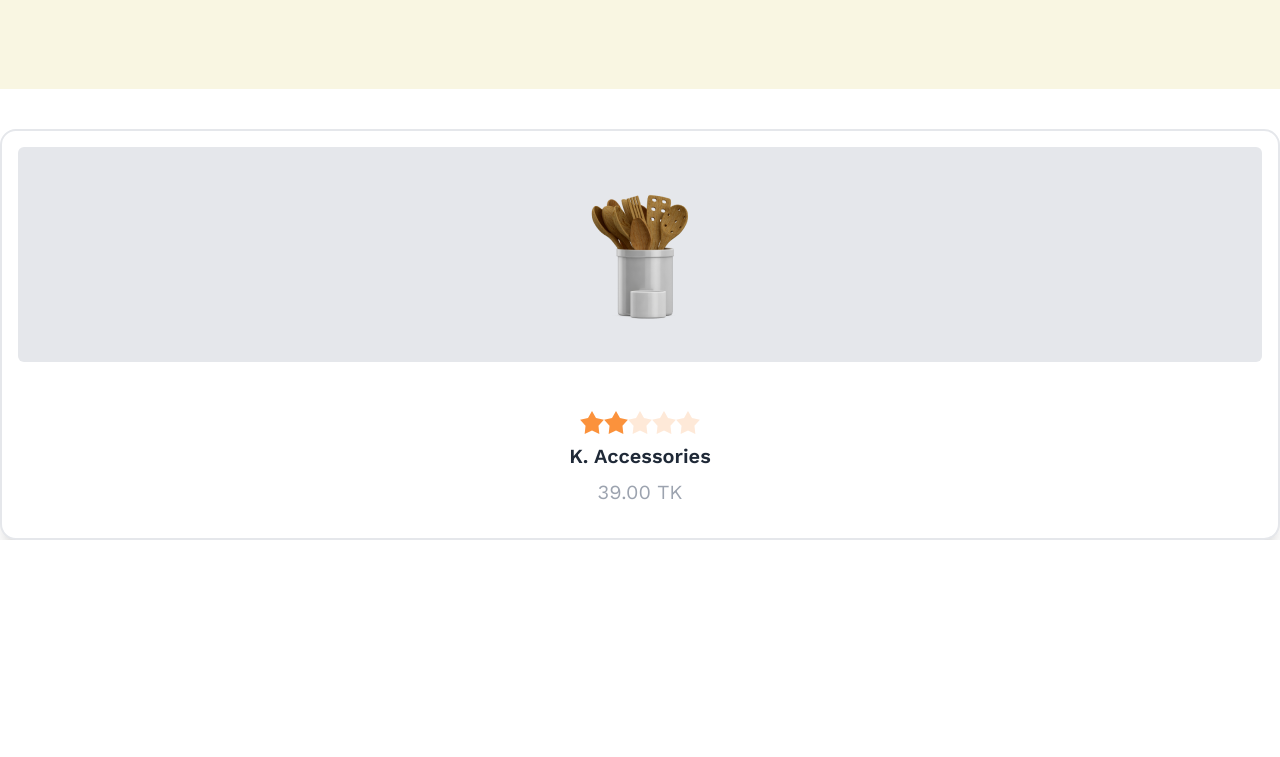
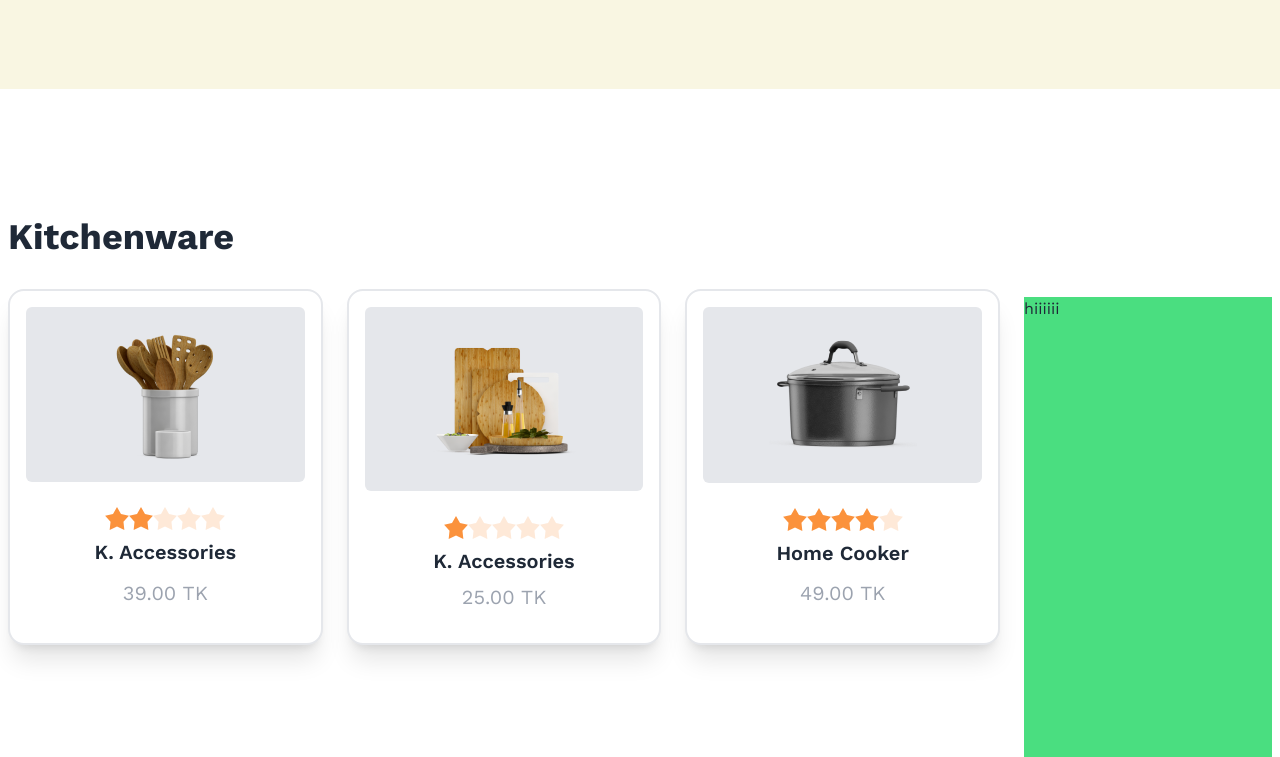
Before and after one commit to codeninja-404/summer-sale, a plain HTML site: page index.html in a window 1280 px wide. Shown: the part 551-1308 px from the top of the page. Before the commit the page ends 1091 px from the top, so only its background shows below. Drawn offline with nearby package versions, Linux system fonts and the light colour scheme.

Commit message:
kitchenware cection complete

```diff
--- a/index.html
+++ b/index.html
@@ -20,6 +20,11 @@
       tailwind.config = {
         theme: {
           extend: {
+            screen:{
+                xsm:{
+                    max:"642px"
+                }
+            },
             fontFamily: {
               work: ["Work Sans", "sans-serif"],
             },
@@ -32,8 +37,8 @@
     <header>
         <!-- hero section -->
       <div class="hero bg-[#F9F6E2]">
-        <div class="hero-content flex-col lg:flex-row-reverse lg:p-16 bg-[#F9F6E2]">
-          <img src="/images/Summer 1.png" class="max-w-lg  " />
+        <div class="  hero-content flex-col lg:flex-row-reverse lg:p-16 bg-[#F9F6E2]">
+          <img src="/images/Summer 1.png" class="xsm:max-w-md md:max-w-lg  " />
           <div class="text-center space-y-6 ">
             <h3 class="text-2xl font-medium">---SALE FEVER---</h3>
             <h1 class="text-5xl font-bold lg:w-4/5 mx-auto">
@@ -51,17 +56,18 @@
       </div>
     </header>
     <main>
-        <section class="container mx-auto mt-10">
+        <section class="container px-2 mx-auto mt-24 md:flex gap-6">
             <!-- products section -->
-            <div>
+            <div class="md:w-w-2/3 lg:w-4/5">
                 <!-- Kitchenware section -->
-                <div>
+                <h1 class="text-4xl font-bold py-8">Kitchenware</h1>
+                <div class="grid xsm:grid-cols-1 md:grid-cols-2 lg:grid-cols-3 gap-6">
                     <!-- CARD 1 IN KIT -->
                     <div class="card bg-base-100 shadow-xl border-2">
-                        <figure class="px-10 py-10 bg-gray-200 m-4 rounded-md">
+                        <figure class="px-10 py-5 bg-gray-200 m-4 rounded-md">
                             <img src="/images/prod1.png" alt="Shoes" class=" " />
                         </figure>
-                        <div class="card-body items-center text-center">
+                        <div class="card-body items-center text-center pt-2">
                             <div class="rating">
                                 <input type="radio" name="rating-2" class="mask mask-star-2 bg-orange-400" />
                                 <input type="radio" name="rating-2" class="mask mask-star-2 bg-orange-400" checked />
@@ -73,15 +79,49 @@
                           <p class="text-xl text-gray-400"><span>39.00</span> TK</p>
                         </div>
                       </div>
+                    <!-- CARD 2 IN KIT -->
+                    <div class="card bg-base-100 shadow-xl border-2">
+                        <figure class="px-10 py-5 bg-gray-200 m-4 rounded-md">
+                            <img src="/images/prod2.png" alt="Shoes" class=" " />
+                        </figure>
+                        <div class="card-body items-center text-center pt-2">
+                            <div class="rating">
+                                <input type="radio" name="rating-1" class="mask mask-star-2 bg-orange-400" checked />
+                                <input type="radio" name="rating-1" class="mask mask-star-2 bg-orange-400"  />
+                                <input type="radio" name="rating-1" class="mask mask-star-2 bg-orange-400" />
+                                <input type="radio" name="rating-1" class="mask mask-star-2 bg-orange-400" />
+                                <input type="radio" name="rating-1" class="mask mask-star-2 bg-orange-400" />
+                              </div>
+                          <p class="text-xl font-semibold">K. Accessories</p>
+                          <p class="text-xl text-gray-400"><span>25.00</span> TK</p>
+                        </div>
+                      </div>
+                    <!-- CARD 3 IN KIT -->
+                    <div class="card bg-base-100 shadow-xl border-2">
+                        <figure class="px-10 py-5 bg-gray-200 m-4 rounded-md">
+                            <img src="/images/prod3.png" alt="Shoes" class=" " />
+                        </figure>
+                        <div class="card-body items-center text-center pt-2">
+                            <div class="rating">
+                                <input type="radio" name="rating-3" class="mask mask-star-2 bg-orange-400"  />
+                                <input type="radio" name="rating-3" class="mask mask-star-2 bg-orange-400" />
+                                <input type="radio" name="rating-1" class="mask mask-star-2 bg-orange-400"  />
+                                <input type="radio" name="rating-3" class="mask mask-star-2 bg-orange-400" checked />
+                                <input type="radio" name="rating-3" class="mask mask-star-2 bg-orange-400" />
+                              </div>
+                          <p class="text-xl font-semibold">Home Cooker</p>
+                          <p class="text-xl text-gray-400"><span>49.00</span> TK</p>
+                        </div>
+                      </div>
+
                 </div>
                 <!-- Sportswear section -->
-                <div>
 
-                </div>
+
             </div>
             <!-- cart section -->
-            <div>
-
+            <div class="md:w-1/3 lg:w-1/5">
+                <div class="mt-6 md:mt-28 h-full bg-green-400"> <h1 class="">hiiiiii</h1></div>
             </div>
         </section>
     </main>
```
